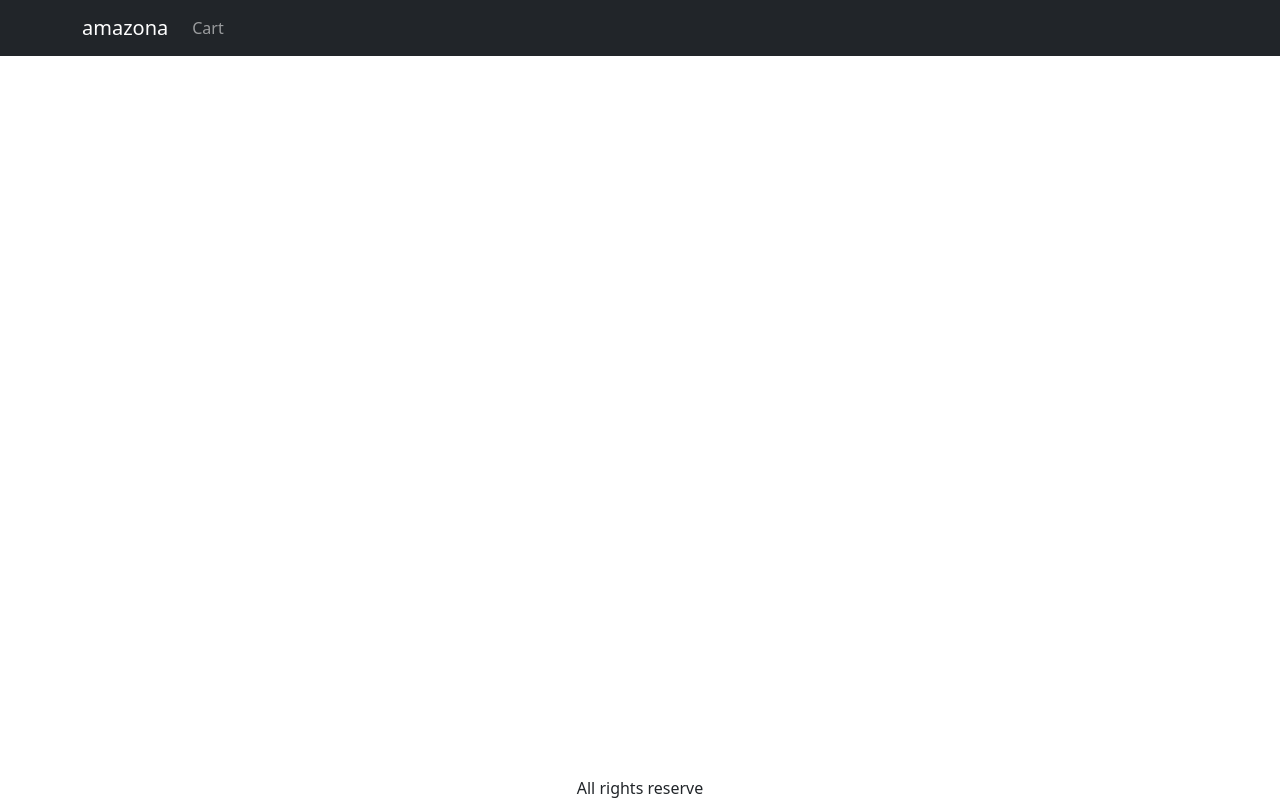
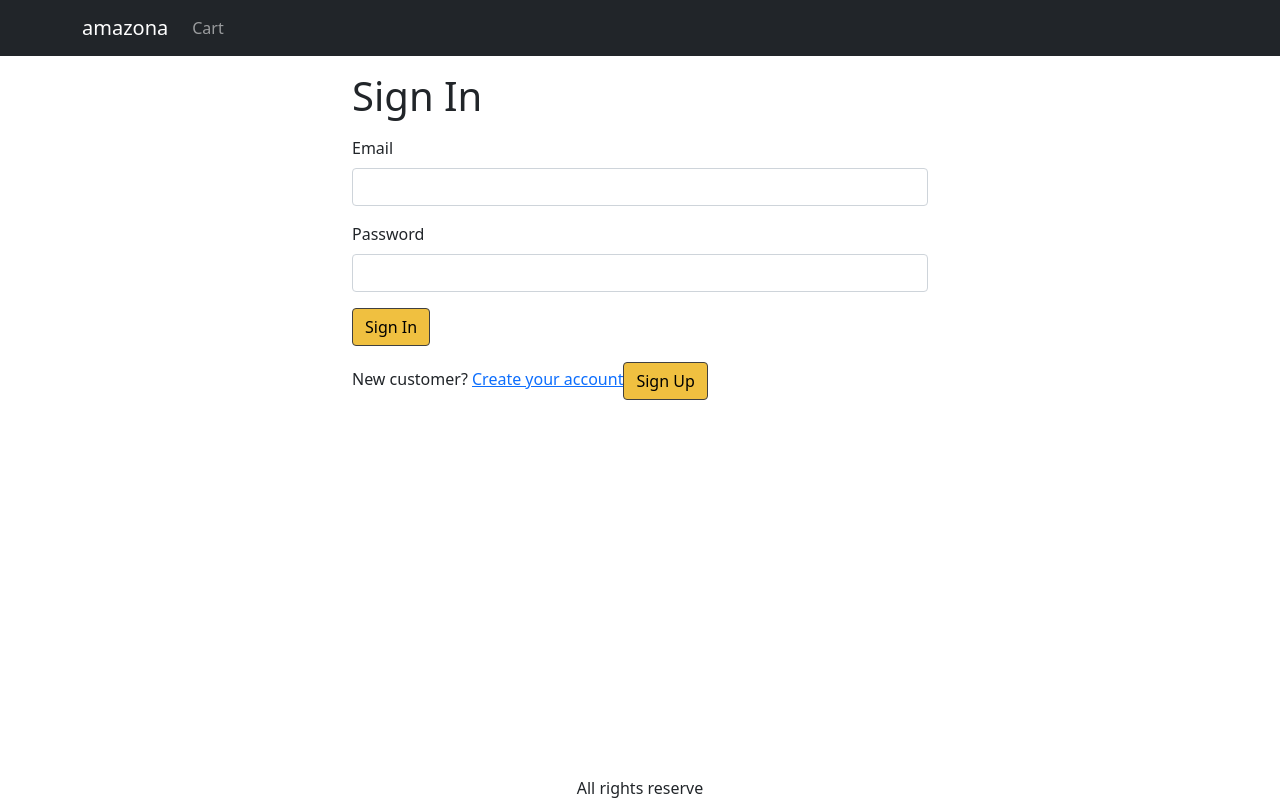
Before and after one commit to emirace/tobiasVendor, a React (Create React App) app in the folder frontend/: page /signin in a window 1280 px wide. Built offline with nearby package versions, Linux system fonts and the light colour scheme.

Commit message:
date(21-04-22)

```diff
--- a/frontend/src/App.css
+++ b/frontend/src/App.css
@@ -43,3 +43,7 @@
 .img-thumbnail {
   height: 80px;
 }
+
+.small-container {
+  max-width: 600px;
+}
--- a/frontend/src/App.js
+++ b/frontend/src/App.js
@@ -10,6 +10,7 @@
 import { useContext } from 'react';
 import { Store } from './Store';
 import CartScreen from './screens/CartScreen';
+import SigninScreen from './screens/SigninScreen';
 
 function App() {
   const { state } = useContext(Store);
@@ -42,6 +43,7 @@
             <Routes>
               <Route path="/product/:slug" element={<ProductScreen />} />
               <Route path="/cart" element={<CartScreen />} />
+              <Route path="/signin" element={<SigninScreen />} />
               <Route path="/" element={<HomeScreen />} />
             </Routes>
           </Container>
--- a/frontend/src/Store.js
+++ b/frontend/src/Store.js
@@ -3,7 +3,9 @@
 export const Store = createContext();
 const initialState = {
   cart: {
-    cartItems: [],
+    cartItems: localStorage.getItem('cartItem')
+      ? JSON.parse(localStorage.getItem('cartItem'))
+      : [],
   },
 };
 function reducer(state, action) {
@@ -19,6 +21,7 @@
             item._id === existItem._id ? newItem : item
           )
         : [...state.cart.cartItems, newItem];
+      localStorage.setItem('cartItems', JSON.stringify(cartItems));
       return { ...state, cart: { ...state.cart, cartItems } };
     //   return {
     //     ...state,
@@ -28,6 +31,13 @@
     //     },
     //   };
 
+    case 'CART_REMOVE_ITEM': {
+      const cartItems = state.cart.cartItems.filter(
+        (item) => item._id !== action.payload._id
+      );
+      localStorage.setItem('cartItems', JSON.stringify(cartItems));
+      return { ...state, cart: { ...state.cart, cartItems } };
+    }
     default:
       return state;
   }
--- a/frontend/src/screens/CartScreen.js
+++ b/frontend/src/screens/CartScreen.js
@@ -7,6 +7,7 @@
 import { Helmet } from 'react-helmet-async';
 import { Link } from 'react-router-dom';
 import MessageBox from '../component/MessageBox';
+import axios from 'axios';
 import { Store } from '../Store';
 
 export default function CartScreen() {
@@ -14,12 +15,30 @@
   const {
     cart: { cartItems },
   } = state;
+
+  const updateCartHandler = async (item, quantity) => {
+    const { data } = await axios.get(`/api/product/${item._id}`);
+    if (data.countInStock < quantity) {
+      window.alert('Sorry. Product is out of stock');
+      return;
+    }
+    //
+    ctxDispatch({
+      type: 'CART_ADD_ITEM',
+      payload: { ...item, quantity },
+    });
+  };
+
+  const removeItemHandler = (item) => {
+    ctxDispatch({ type: 'CART_REMOVE_ITEM', payload: item });
+  };
+
   return (
     <div>
       <Helmet>
         <title>Shopping Cart</title>
       </Helmet>
-      <h1>Shopping Cart</h1>
+      <h1>Shopping Cart {localStorage.getItem('cartItem')}</h1>
       <Row>
         <Col md={8}>
           {cartItems.length === 0 ? (
@@ -40,19 +59,31 @@
                       <Link to={`/product/${item.slug}`}>{item.name}</Link>
                     </Col>
                     <Col md={3}>
-                      <Button variant="light" disabled={item.quantity === 1}>
+                      <Button
+                        variant="light"
+                        onClick={() =>
+                          updateCartHandler(item, item.quantity - 1)
+                        }
+                        disabled={item.quantity === 1}
+                      >
                         <i className="fas fa-minus-circle"></i>
                       </Button>{' '}
                       <span>{item.quantity}</span>{' '}
                       <Button
                         variant="light"
+                        onClick={() =>
+                          updateCartHandler(item, item.quantity + 1)
+                        }
                         disabled={item.quantity === item.countInStock}
                       >
                         <i className="fas fa-plus-circle"></i>
                       </Button>
                     </Col>
                     <Col md={2}>
-                      <Button variant="light">
+                      <Button
+                        onClick={() => removeItemHandler(item)}
+                        variant="light"
+                      >
                         <i className="fas fa-trash"></i>
                       </Button>
                     </Col>
--- a/frontend/src/screens/ProductScreen.js
+++ b/frontend/src/screens/ProductScreen.js
@@ -41,7 +41,7 @@
     const fetchData = async () => {
       dispatch({ type: 'FETCH_REQUEST' });
       try {
-        const result = await axios.get(`/api/products/slug/${slug}`);
+        const result = await axios.get(`/api/product/slug/${slug}`);
         dispatch({ type: 'FETCH_SUCCESS', payload: result.data });
       } catch (err) {
         dispatch({ type: 'FETCH_FAIL', payload: getError(err) });
@@ -57,7 +57,7 @@
   const addToCartHandler = async () => {
     const existItem = cart.cartItems.find((x) => x._id === product._id);
     const quantity = existItem ? existItem.quantity + 1 : 1;
-    const { data } = await axios.get(`/api/products/${product._id}`);
+    const { data } = await axios.get(`/api/product/${product._id}`);
     if (data.countInStock < quantity) {
       window.alert('Sorry. Product is out of stock');
       return;
--- /dev/null
+++ b/frontend/src/screens/SigninScreen.js
@@ -0,0 +1,38 @@
+import React from 'react';
+import Container from 'react-bootstrap/Container';
+import Form from 'react-bootstrap/Form';
+import Button from 'react-bootstrap/Button';
+import { Helmet } from 'react-helmet-async';
+import { Link, useLocation } from 'react-router-dom';
+
+export default function SigninScreen() {
+  const { search } = useLocation;
+  const redirectInUrl = new URLSearchParams(search).get('redirect');
+  const redirect = redirectInUrl ? redirectInUrl : '/';
+  return (
+    <Container className="small-container">
+      <Helmet>
+        <title>Sign In</title>
+      </Helmet>
+      <h1 className="my-3">Sign In</h1>
+      <Form>
+        <Form.Group className="mb-3" contolId="email">
+          <Form.Label>Email</Form.Label>
+          <Form.Control type="email" required />
+        </Form.Group>
+        <Form.Group className="mb-3" contolId="password">
+          <Form.Label>Password</Form.Label>
+          <Form.Control type="password" required />
+        </Form.Group>
+        <div className="mb-3">
+          <Button type="submit">Sign In</Button>
+        </div>
+        <div className="mb-3">
+          New customer?{' '}
+          <Link to={`/signup?redirect=${redirect}`}>Create your account</Link>
+          <Button type="submit">Sign Up</Button>
+        </div>
+      </Form>
+    </Container>
+  );
+}
```
Also changed, not shown: 1 other file (tests, documents, lock files or other folders).
